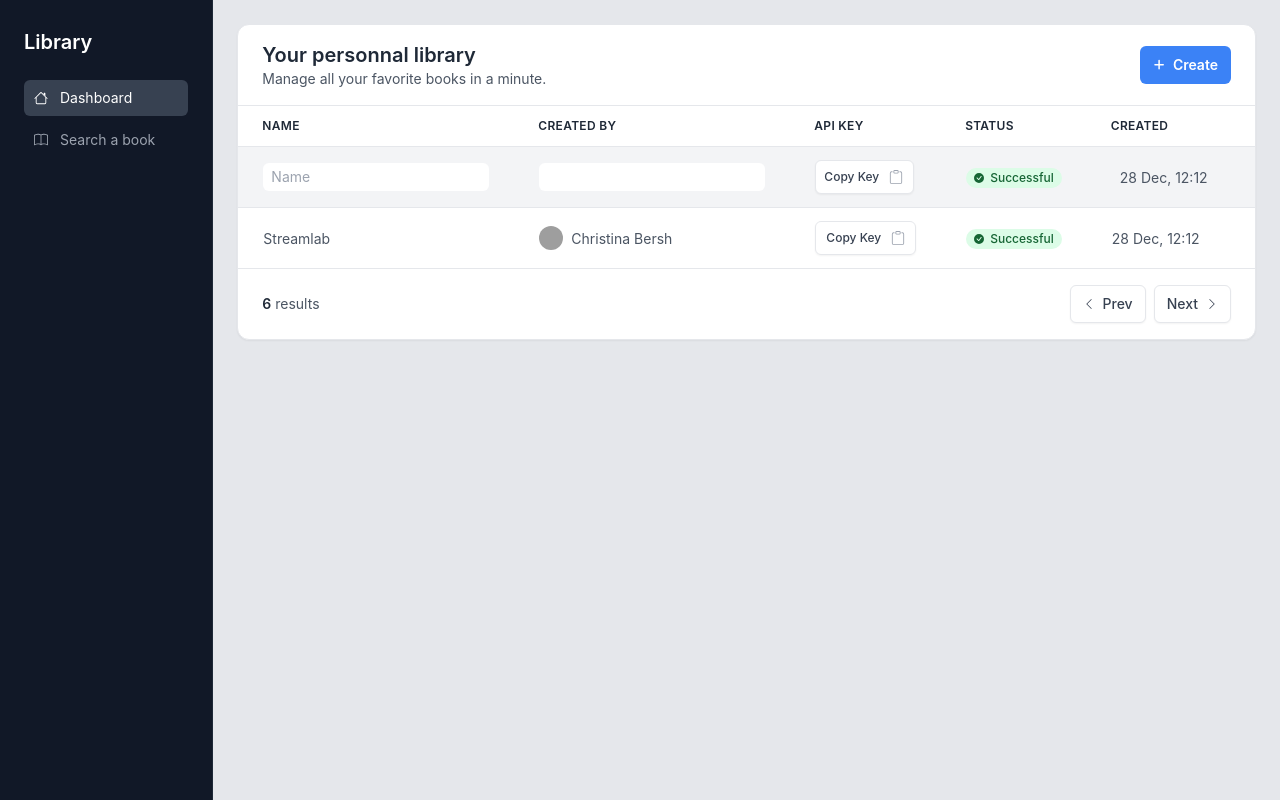
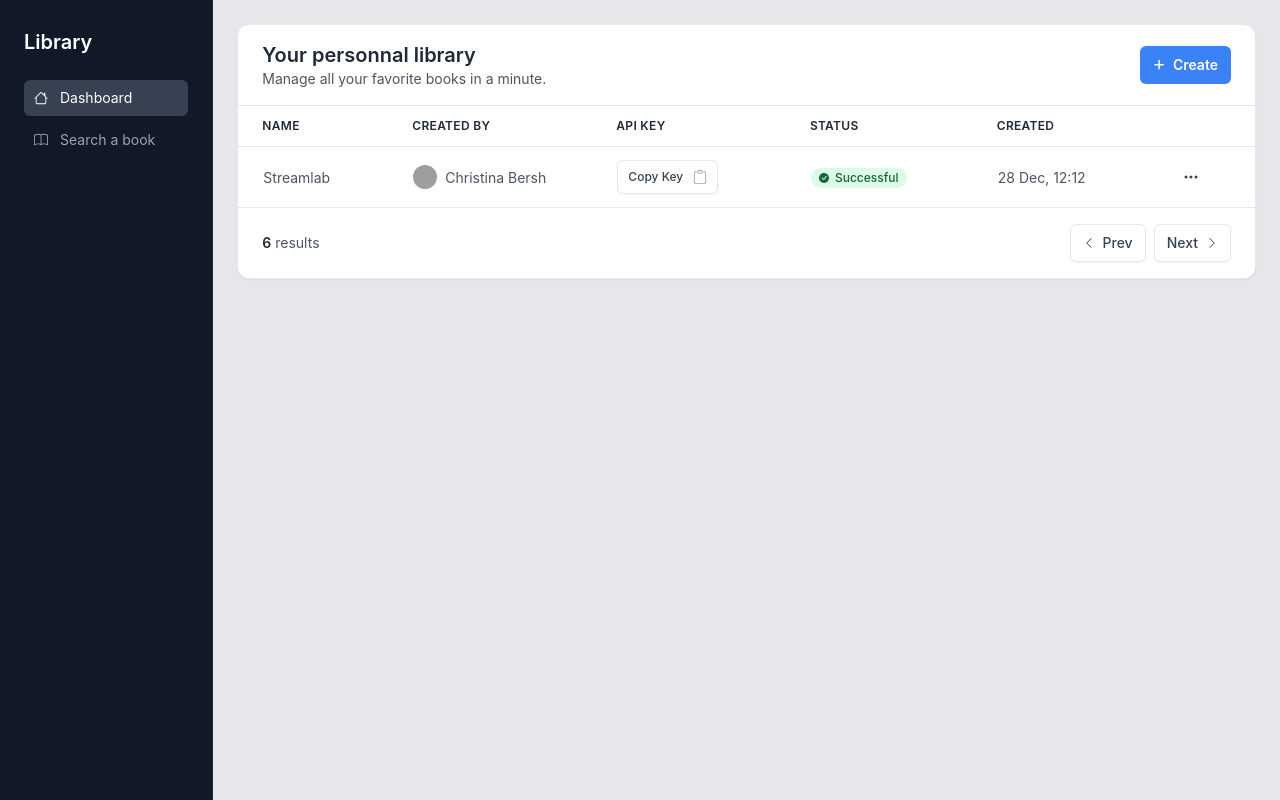
Before and after one commit to williambaele/redux-books, a React (Create React App) app: page / in a window 1280 px wide. Built offline with nearby package versions, Linux system fonts and the light colour scheme; grey boxes are pictures that could not be loaded.

Commit message:
added dynamic new row

```diff
--- a/src/components/NewRow.js
+++ b/src/components/NewRow.js
@@ -7,21 +7,25 @@ const NewRow = () => {
         <div class="px-6 py-3">
           <input
             type="text"
-            class="text-sm text-gray-600 py-1 pl-2 rounded-md outline-none"
+            class="text-sm text-gray-600 py-1 rounded-md outline-none"
             placeholder="Name"
           />
         </div>
       </td>
       <td class="h-px w-px whitespace-nowrap">
         <div class="px-6 py-3">
-          <input type="text" class="text-sm text-gray-600 py-1 pl-2 rounded-md outline-none" />
+          <input
+            type="text"
+            class="text-sm text-gray-600 py-1 rounded-md outline-none"
+            placeholder="Author"
+          />
         </div>
       </td>
       <td class="h-px w-px whitespace-nowrap">
         <div class="px-6 py-3">
           <button
             type="button"
-            class="inline-flex flex-shrink-0 justify-center items-center gap-x-2.5 py-2 px-2.5 rounded-md border font-medium bg-white text-gray-700 shadow-sm align-middle hover:bg-gray-50 focus:outline-none focus:ring-2 focus:ring-gray-400 focus:ring-offset-2 focus:ring-offset-white transition-all text-xs dark:bg-gray-800 dark:hover:bg-slate-800 dark:border-gray-700 py-1 pl-2 rounded-md outline-none dark:hover:text-white dark:focus:ring-gray-700 dark:focus:ring-offset-gray-800"
+            class="inline-flex flex-shrink-0 justify-center items-center gap-x-2.5 py-2 px-2.5 rounded-md border font-medium bg-white text-gray-700 shadow-sm align-middle hover:bg-gray-50 focus:outline-none focus:ring-2 focus:ring-gray-400 focus:ring-offset-2 focus:ring-offset-white transition-all text-xs pl-2 outline-none"
           >
             Copy Key
             <svg
@@ -64,22 +68,9 @@ const NewRow = () => {
       </td>
       <td class="h-px w-px whitespace-nowrap">
         <div class="px-6 py-3">
-          <a
-            class="py-1 px-2 inline-flex justify-center items-center gap-2 rounded-md border border-transparent font-semibold bg-blue-500 text-white hover:bg-blue-600 focus:outline-none focus:ring-2 focus:ring-blue-500 focus:ring-offset-2 transition-all text-sm dark:focus:ring-offset-gray-800"
-            href="/"
-          >
-            <svg
-              xmlns="http://www.w3.org/2000/svg"
-              width="16"
-              height="16"
-              fill="#FFFFFF"
-              class="bi bi-check-lg"
-              viewBox="0 0 16 16"
-            >
-              <path d="M12.736 3.97a.733.733 0 0 1 1.047 0c.286.289.29.756.01 1.05L7.88 12.01a.733.733 0 0 1-1.065.02L3.217 8.384a.757.757 0 0 1 0-1.06.733.733 0 0 1 1.047 0l3.052 3.093 5.4-6.425a.247.247 0 0 1 .02-.022Z" />
-            </svg>
+          <div class="py-1 px-2 inline-flex justify-center items-center gap-2 rounded-md border border-transparent font-semibold bg-blue-500 text-white hover:bg-blue-600 focus:outline-none focus:ring-2 focus:ring-blue-500 focus:ring-offset-2 transition-all text-sm ">
             Save
-          </a>
+          </div>
         </div>
       </td>
     </tr>
--- a/src/components/Table.js
+++ b/src/components/Table.js
@@ -1,9 +1,11 @@
-import React from "react";
-import Row from "./Row.js"
+import React, { useState } from "react";
+import Row from "./Row.js";
 import NewRow from "./NewRow.js";
 
 const Table = () => {
   const headings = ["Name", "Created by", "API key", "Status", "Created"];
+
+  const [visibleNewRow, setVisibleNewRow] = useState(false);
   return (
     <div className="w-full h-full p-6">
       <div className="w-full h-full">
@@ -23,9 +25,9 @@ const Table = () => {
 
                   <div>
                     <div class="inline-flex gap-x-2">
-                      <a
-                        class="py-2 px-3 inline-flex justify-center items-center gap-2 rounded-md border border-transparent font-semibold bg-blue-500 text-white hover:bg-blue-600 focus:outline-none focus:ring-2 focus:ring-blue-500 focus:ring-offset-2 transition-all text-sm dark:focus:ring-offset-gray-800"
-                        href="/"
+                      <div
+                        class="cursor-pointer py-2 px-3 inline-flex justify-center items-center gap-2 rounded-md border border-transparent font-semibold bg-blue-500 text-white hover:bg-blue-600 focus:outline-none focus:ring-2 focus:ring-blue-500 focus:ring-offset-2 transition-all text-sm dark:focus:ring-offset-gray-800"
+                        onClick={() => setVisibleNewRow(!visibleNewRow)}
                       >
                         <svg
                           class="w-3 h-3"
@@ -43,12 +45,12 @@ const Table = () => {
                           />
                         </svg>
                         Create
-                      </a>
+                      </div>
                     </div>
                   </div>
                 </div>
 
-                <table class="min-w-full divide-y divide-gray-200 dark:divide-gray-700">
+                <table class="min-w-full divide-y divide-gray-200">
                   <thead>
                     <tr>
                       {headings.map((heading, index) => (
@@ -63,9 +65,8 @@ const Table = () => {
                       <th scope="col" class="px-6 py-3 text-right"></th>
                     </tr>
                   </thead>
-                  <tbody class="divide-y divide-gray-200 dark:divide-gray-700">
-                    <NewRow/>
-                    <Row />
+                  <tbody class="divide-y divide-gray-200">
+                    {visibleNewRow && <NewRow />} <Row />
                   </tbody>
                 </table>
 
```
